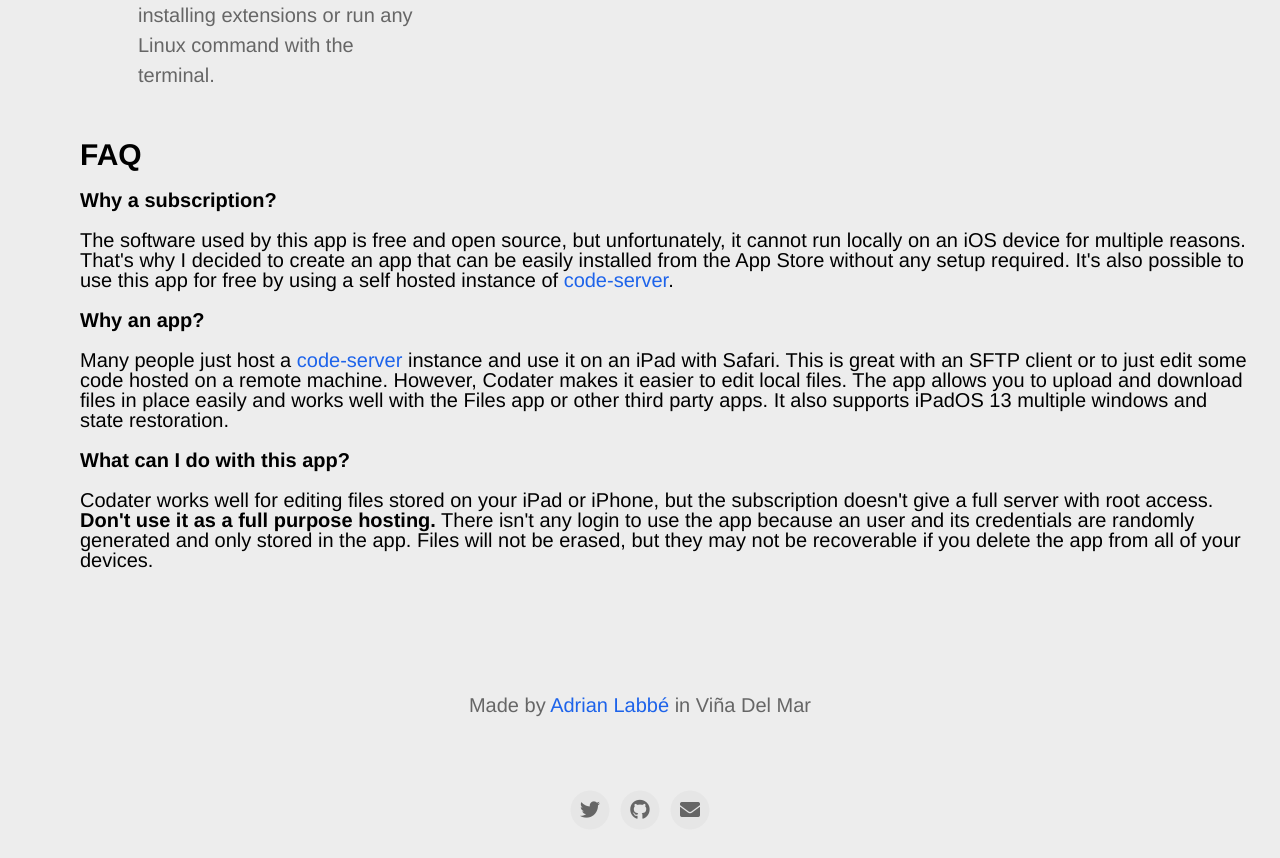
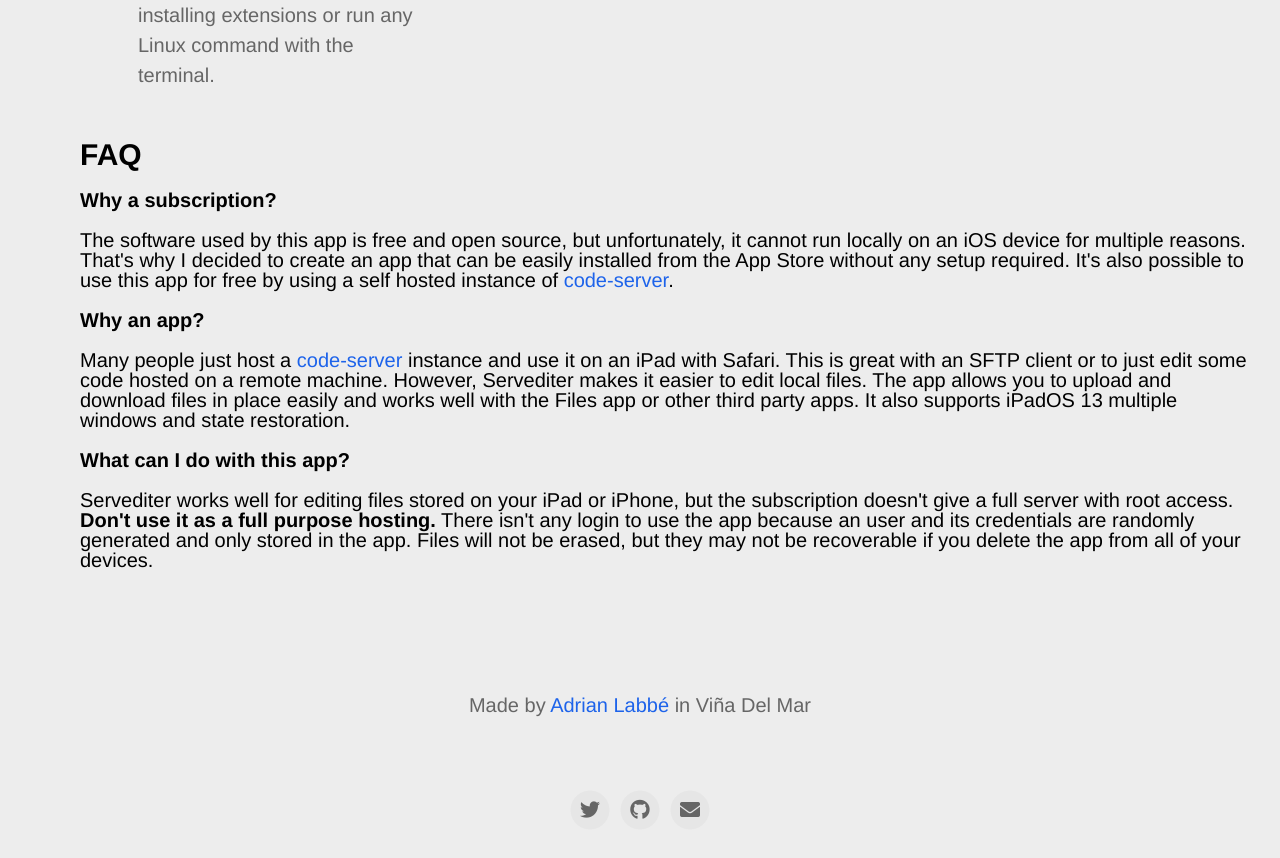
Before and after one commit to ColdGrub1384/servediter.app, a Jekyll site: the page built from index.html, in a window 1280 px wide and 900 px high, scrolled down 1413 px. Shown: the top 858 px of the window. Built offline with Jekyll 4.4.1, drawn with Linux system fonts in a browser that asks for light colours; nearby versions of some CDN libraries; some of the changed text lies outside the part shown.

Commit message:
Rename Codater to Servediter XD

```diff
--- a/_config.yml
+++ b/_config.yml
@@ -1,5 +1,5 @@
 #page title
-page_title                                : Codater - code-server
+page_title                                : Servediter - code-server
 
 # App Info
 ios_app_id                                :                                           1504491325
@@ -10,7 +10,7 @@ presskit_download_link                    :
                                                                                       # Or upload your press kit file to assets and set path accordingly (e.g. "assets/your_press_kit.zip").
 
 app_icon                                  : assets/appicon.png
-app_name                                  : Codater
+app_name                                  : Servediter
 app_price                                 : 2.99$ /month (Free with self hosted server)
 app_description                           : Online code editor
 
--- a/_layouts/default.html
+++ b/_layouts/default.html
@@ -69,11 +69,11 @@
                     <br/>
                     <h3>Why an app?</h3>
                     <br/>
-                    <p>Many people just host a <a href="https://github.com/cdr/code-server">code-server</a> instance and use it on an iPad with Safari. This is great with an SFTP client or to just edit some code hosted on a remote machine. However, Codater makes it easier to edit local files. The app allows you to upload and download files in place easily and works well with the Files app or other third party apps. It also supports iPadOS 13 multiple windows and state restoration.</p>
+                    <p>Many people just host a <a href="https://github.com/cdr/code-server">code-server</a> instance and use it on an iPad with Safari. This is great with an SFTP client or to just edit some code hosted on a remote machine. However, Servediter makes it easier to edit local files. The app allows you to upload and download files in place easily and works well with the Files app or other third party apps. It also supports iPadOS 13 multiple windows and state restoration.</p>
                     <br/>
                     <h3>What can I do with this app?</h3>
                     <br/>
-                    <p>Codater works well for editing files stored on your iPad or iPhone, but the subscription doesn't give a full server with root access. <b>Don't use it as a full purpose hosting.</b> There isn't any login to use the app because an user and its credentials are randomly generated and only stored in the app. Files will not be erased, but they may not be recoverable if you delete the app from all of your devices.</p>
+                    <p>Servediter works well for editing files stored on your iPad or iPhone, but the subscription doesn't give a full server with root access. <b>Don't use it as a full purpose hosting.</b> There isn't any login to use the app because an user and its credentials are randomly generated and only stored in the app. Files will not be erased, but they may not be recoverable if you delete the app from all of your devices.</p>
                 </div>
                 <div>
                     {% include footer.html %}
```
